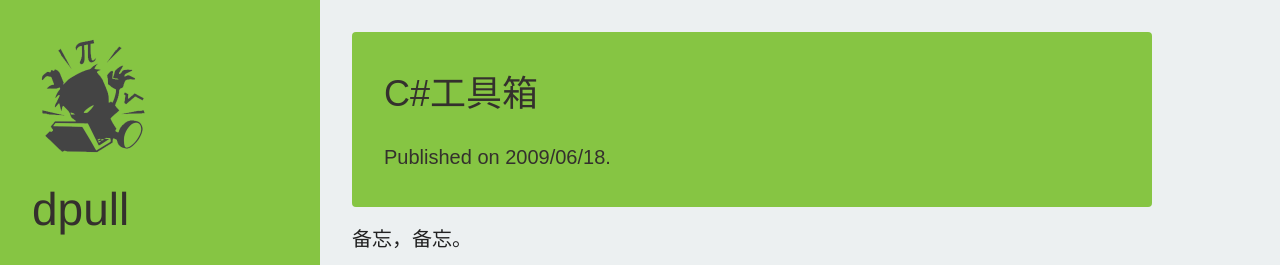
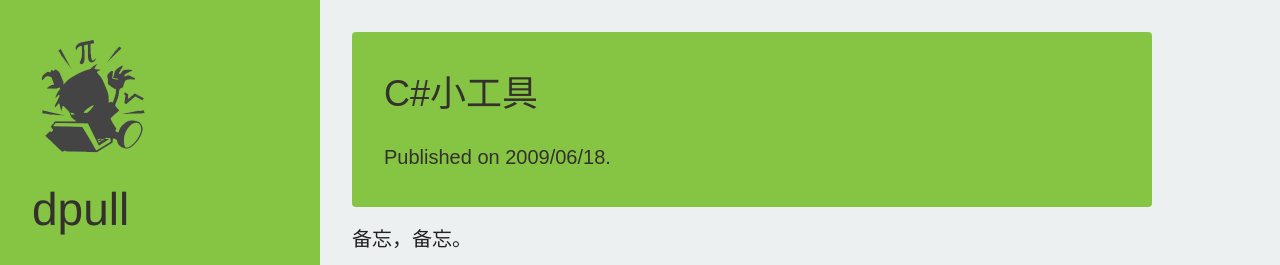
Before and after one commit to dpull/dpull.github.io, a Jekyll site: the page built from _posts/program/2009-06-18-csharp_utils.md, in a window 1280 px wide and 900 px high. Shown: the top 265 px of the window. Built offline with Jekyll 4.4.1, drawn with Linux system fonts in a browser that asks for light colours; nearby versions of some CDN libraries; Markdown is read by kramdown in place of the engine named in the settings; comment, search, counter and statistics services are not loaded.

Commit message:
change name

```diff
--- a/_posts/program/2009-06-18-csharp_tools.md
+++ b/_posts/program/2009-06-18-csharp_utils.md
@@ -1,6 +1,6 @@
 ---
 layout: post
-title: C#工具箱
+title: C#小工具
 categories: [general, dotnet]
 tags: [csharp]
 ---
```
Also changed, not shown: _posts/program/2012-12-18-lua_utils.md (renamed from _posts/program/2012-12-18-lua_tools.md, +1 -1 lines).
